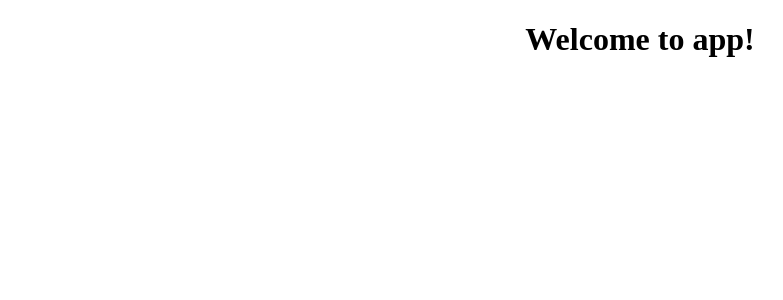
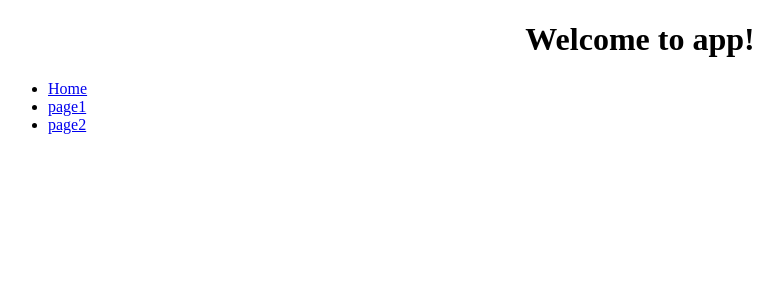
Before and after one commit to crazy653555/ng4-advanced2, an Angular app: page / in a window 1280 px wide. Shown: the top 300 px of the page, without its empty margins (0-783 px from the left). Built offline with nearby package versions, Linux system fonts and the light colour scheme.

Commit message:
03 練習設定 routerLink 建立路由連結 ( 兩種用法 )

```diff
--- a/src/app/app.component.html
+++ b/src/app/app.component.html
@@ -5,4 +5,9 @@
   </h1>
 </div>
 
+<ul>
+  <li><a [routerLink]="['/']">Home</a></li>
+  <li><a routerLink="page1">page1</a></li>
+  <li><a [routerLink]="['/','page2']">page2</a></li>
+</ul>
 <router-outlet></router-outlet>
```
